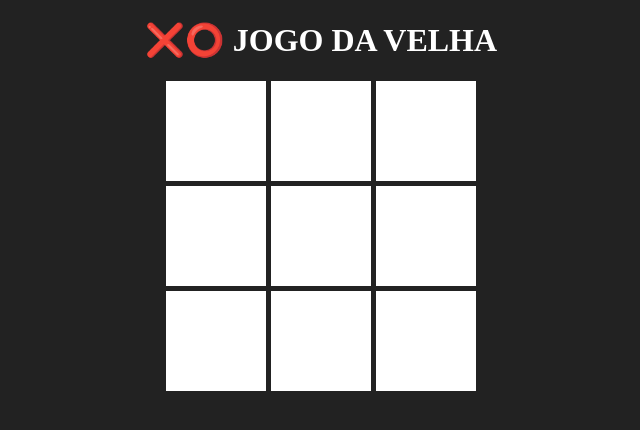
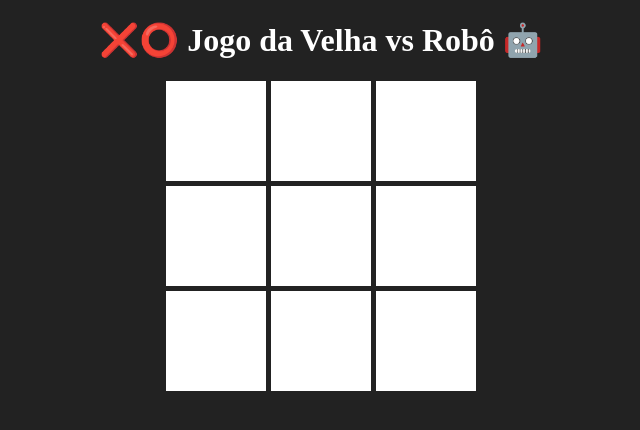
Before and after one commit to driellymuniz-creator/jogooo, a plain HTML site: page index.html in a window 1280 px wide. Shown: the whole page, without its empty margins (319-959 px from the left). Drawn offline with Linux system fonts and the light colour scheme.

Commit message:
Update index.html

```diff
--- a/index.html
+++ b/index.html
@@ -1,12 +1,13 @@
 <!DOCTYPE html>
-<html>
+<html lang="pt-BR">
 <head>
-<title>Jogo da Velha</title>
+<meta charset="UTF-8">
+<title>Jogo da Velha vs Robô</title>
 <link rel="stylesheet" href="style.css">
 </head>
 <body>
 
-<h1>❌⭕ JOGO DA VELHA</h1>
+<h1>❌⭕ Jogo da Velha vs Robô 🤖</h1>
 
 <div id="tabuleiro">
     <div class="casa"></div>
```
Lines whose indentation alone changed are shown as unchanged.
